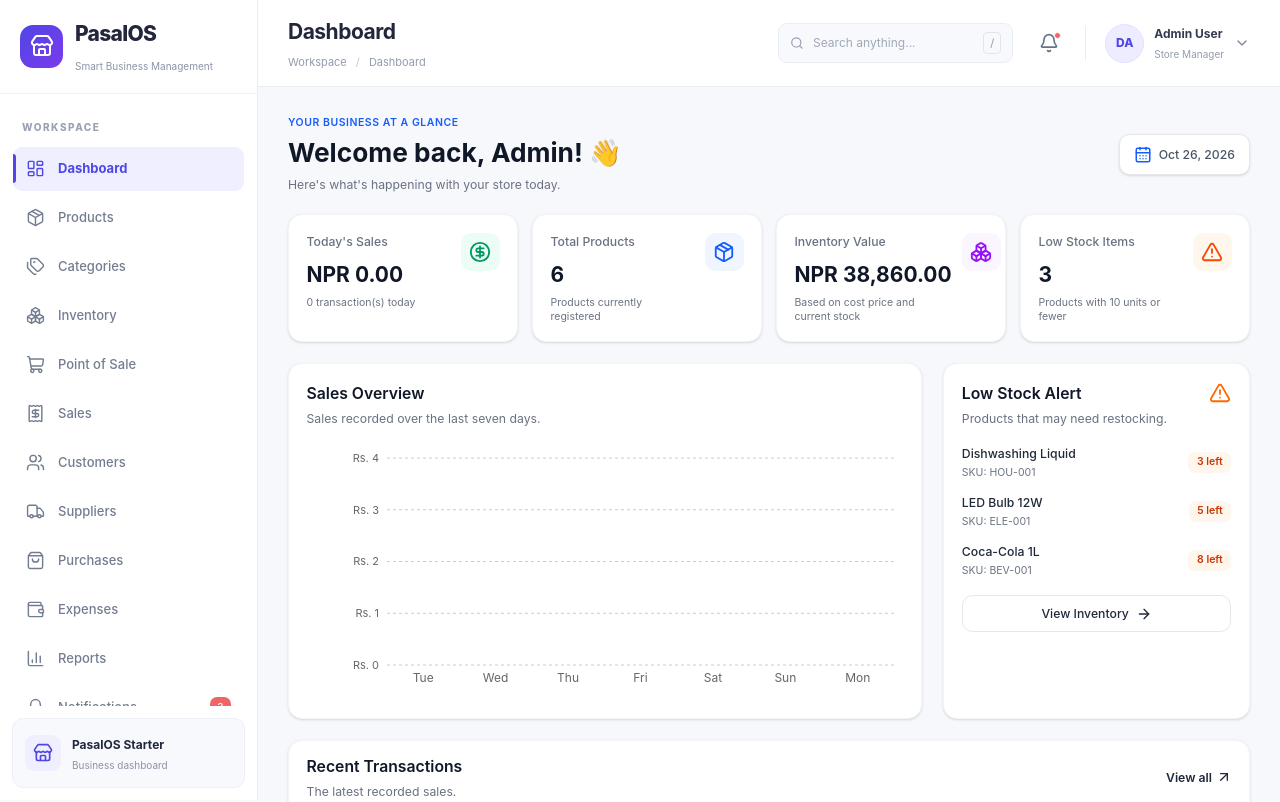
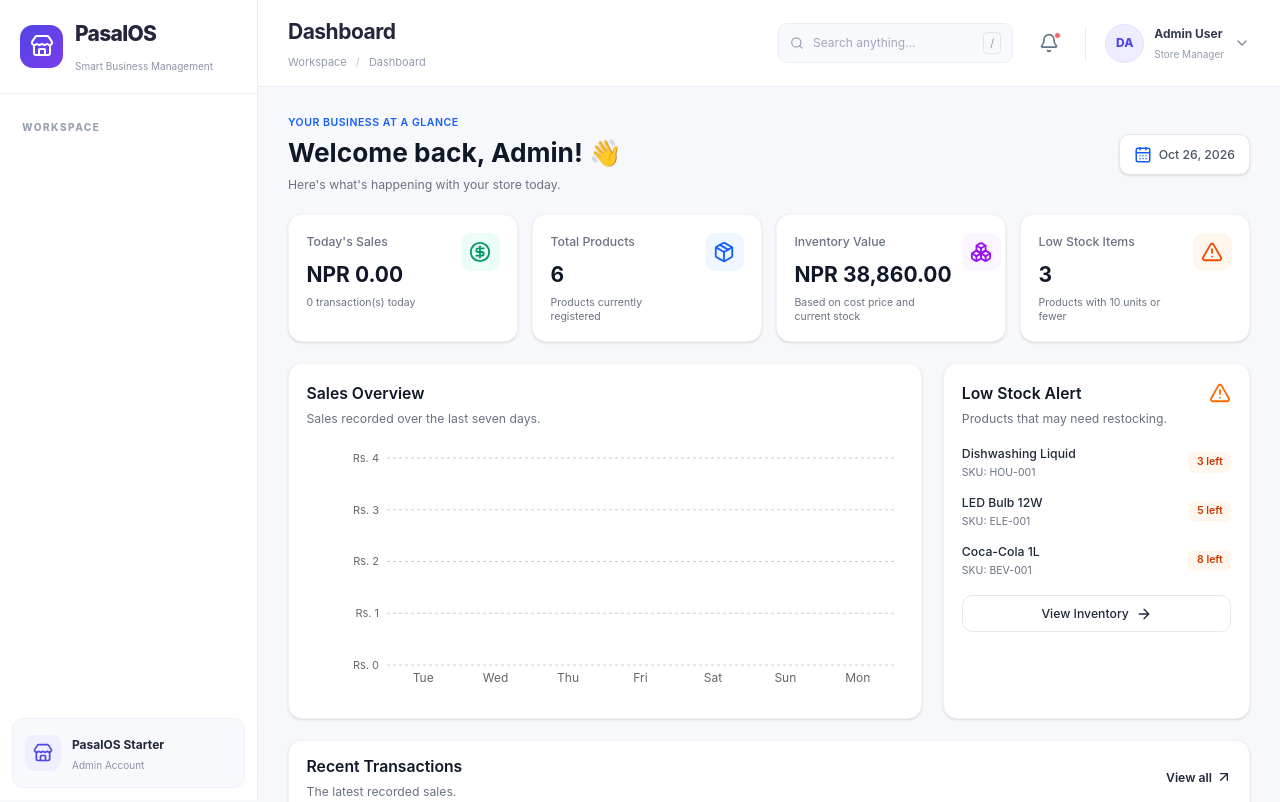
Before and after one commit to DayaShankar215/PasalOS, a React (Vite) app in the folder PasalOS-Frontend/: page / in a window 1280 px wide. Shown: the top 802 px of the page. Built offline with nearby package versions, Linux system fonts and the light colour scheme; sample sign-in values are in the browser's storage.

Commit message:
adding roled based restrictions

```diff
--- a/PasalOS-Frontend/src/components/layout/Sidebar.jsx
+++ b/PasalOS-Frontend/src/components/layout/Sidebar.jsx
@@ -1,4 +1,5 @@
-import { NavLink } from "react-router-dom";
+
+import { NavLink } from 'react-router-dom'
 import {
   LayoutDashboard,
   Package,
@@ -15,31 +16,36 @@ import {
   Settings,
   Store,
   X,
-  History, // Add this
-} from "lucide-react";
+  History,
+} from 'lucide-react'
+
+import { useAuth } from '../../context/AuthContext'
+import { hasPermission } from '../../utils/permissions'
 
 const menuItems = [
-  { label: "Dashboard", path: "/", icon: LayoutDashboard },
-  { label: "Products", path: "/products", icon: Package },
-  { label: "Categories", path: "/categories", icon: Tags },
-  { label: "Inventory", path: "/inventory", icon: Boxes },
-  { label: "Point of Sale", path: "/pos", icon: ShoppingCart },
-  { label: "Sales", path: "/sales", icon: Receipt },
-  { label: "Customers", path: "/customers", icon: Users },
-  { label: "Suppliers", path: "/suppliers", icon: Truck },
-  { label: "Purchases", path: "/purchases", icon: ShoppingBag },
-  { label: "Expenses", path: "/expenses", icon: Wallet },
-  { label: "Reports", path: "/reports", icon: BarChart3 },
-  { label: "Notifications", path: "/notifications", icon: Bell },
-  { label: "Settings", path: "/settings", icon: Settings },
-  {
-    label: "Stock History",
-    path: "/stock-history",
-    icon: History,
-  },
-];
+  { label: 'Dashboard', path: '/', icon: LayoutDashboard, module: 'dashboard' },
+  { label: 'Products', path: '/products', icon: Package, module: 'products' },
+  { label: 'Categories', path: '/categories', icon: Tags, module: 'categories' },
+  { label: 'Inventory', path: '/inventory', icon: Boxes, module: 'inventory' },
+  { label: 'Point of Sale', path: '/pos', icon: ShoppingCart, module: 'pos' },
+  { label: 'Sales', path: '/sales', icon: Receipt, module: 'sales' },
+  { label: 'Customers', path: '/customers', icon: Users, module: 'customers' },
+  { label: 'Suppliers', path: '/suppliers', icon: Truck, module: 'suppliers' },
+  { label: 'Purchases', path: '/purchases', icon: ShoppingBag, module: 'purchases' },
+  { label: 'Expenses', path: '/expenses', icon: Wallet, module: 'expenses' },
+  { label: 'Reports', path: '/reports', icon: BarChart3, module: 'reports' },
+  { label: 'Notifications', path: '/notifications', icon: Bell, module: 'notifications' },
+  { label: 'Settings', path: '/settings', icon: Settings, module: 'settings' },
+  { label: 'Stock History', path: '/stock-history', icon: History, module: 'stockHistory' },
+]
 
 export default function Sidebar({ isOpen, onClose }) {
+  const { user } = useAuth()
+
+  const visibleMenuItems = menuItems.filter(({ module }) =>
+    hasPermission(user?.role, module, 'view')
+  )
+
   return (
     <>
       {isOpen && (
@@ -51,7 +57,7 @@ export default function Sidebar({ isOpen, onClose }) {
         />
       )}
 
-      <aside className={`sidebar ${isOpen ? "sidebar-open" : ""}`}>
+      <aside className={`sidebar ${isOpen ? 'sidebar-open' : ''}`}>
         <div className="sidebar-brand">
           <div className="brand-icon">
             <Store size={24} />
@@ -75,20 +81,20 @@ export default function Sidebar({ isOpen, onClose }) {
         <div className="sidebar-section-label">WORKSPACE</div>
 
         <nav className="sidebar-nav">
-          {menuItems.map(({ label, path, icon: Icon }) => (
+          {visibleMenuItems.map(({ label, path, icon: Icon }) => (
             <NavLink
               key={path}
               to={path}
-              end={path === "/"}
+              end={path === '/'}
               onClick={onClose}
               className={({ isActive }) =>
-                `nav-link ${isActive ? "nav-link-active" : ""}`
+                `nav-link ${isActive ? 'nav-link-active' : ''}`
               }
             >
               <Icon size={19} strokeWidth={1.8} />
               <span>{label}</span>
 
-              {label === "Notifications" && (
+              {label === 'Notifications' && (
                 <span className="notification-count">3</span>
               )}
             </NavLink>
@@ -102,10 +108,10 @@ export default function Sidebar({ isOpen, onClose }) {
 
           <div>
             <strong>PasalOS Starter</strong>
-            <p>Business dashboard</p>
+            <p>{user?.role ? `${user.role.charAt(0).toUpperCase()}${user.role.slice(1)} Account` : 'Business dashboard'}</p>
           </div>
         </div>
       </aside>
     </>
-  );
+  )
 }
--- /dev/null
+++ b/PasalOS-Frontend/src/utils/permissions.js
@@ -0,0 +1,70 @@
+
+export const rolePermissions = {
+  owner: {
+    dashboard: 'full',
+    products: 'full',
+    categories: 'full',
+    inventory: 'full',
+    stockHistory: 'view',
+    pos: 'full',
+    sales: 'full',
+    customers: 'full',
+    suppliers: 'full',
+    purchases: 'full',
+    expenses: 'full',
+    reports: 'full',
+    notifications: 'full',
+    settings: 'full',
+    users: 'full',
+  },
+
+  manager: {
+    dashboard: 'full',
+    products: 'full',
+    categories: 'full',
+    inventory: 'full',
+    stockHistory: 'view',
+    pos: 'full',
+    sales: 'full',
+    customers: 'full',
+    suppliers: 'full',
+    purchases: 'full',
+    expenses: 'full',
+    reports: 'full',
+    notifications: 'full',
+    settings: 'none',
+    users: 'none',
+  },
+
+  cashier: {
+    dashboard: 'none',
+    products: 'view',
+    categories: 'view',
+    inventory: 'view',
+    stockHistory: 'view',
+    pos: 'full',
+    sales: 'full',
+    customers: 'full',
+    suppliers: 'none',
+    purchases: 'none',
+    expenses: 'none',
+    reports: 'none',
+    notifications: 'full',
+    settings: 'none',
+    users: 'none',
+  },
+}
+
+export const hasPermission = (role, module, required = 'view') => {
+  const permission = rolePermissions[role]?.[module] || 'none'
+
+  if (required === 'view') {
+    return permission === 'view' || permission === 'full'
+  }
+
+  if (required === 'full') {
+    return permission === 'full'
+  }
+
+  return false
+}
```
